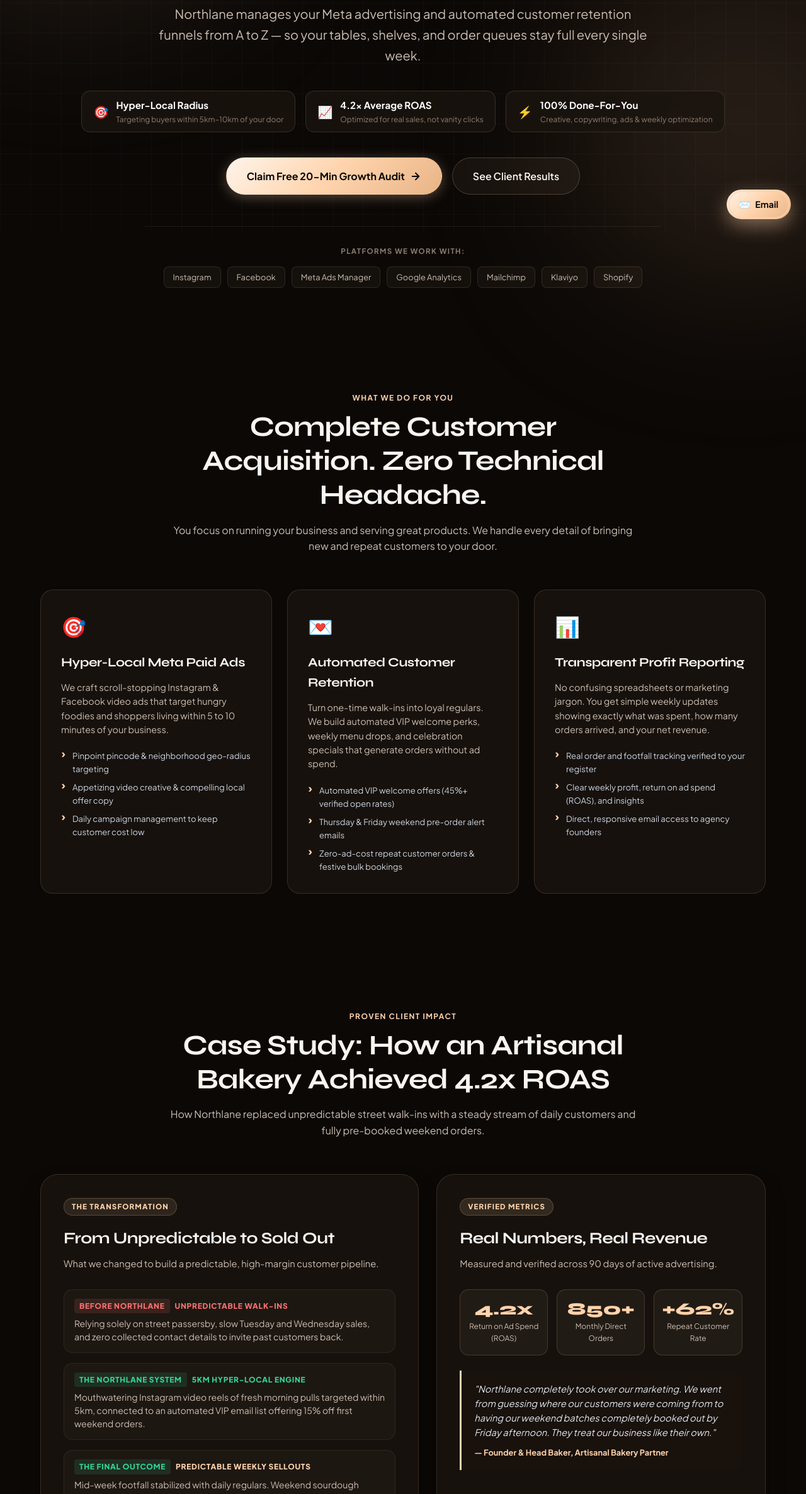
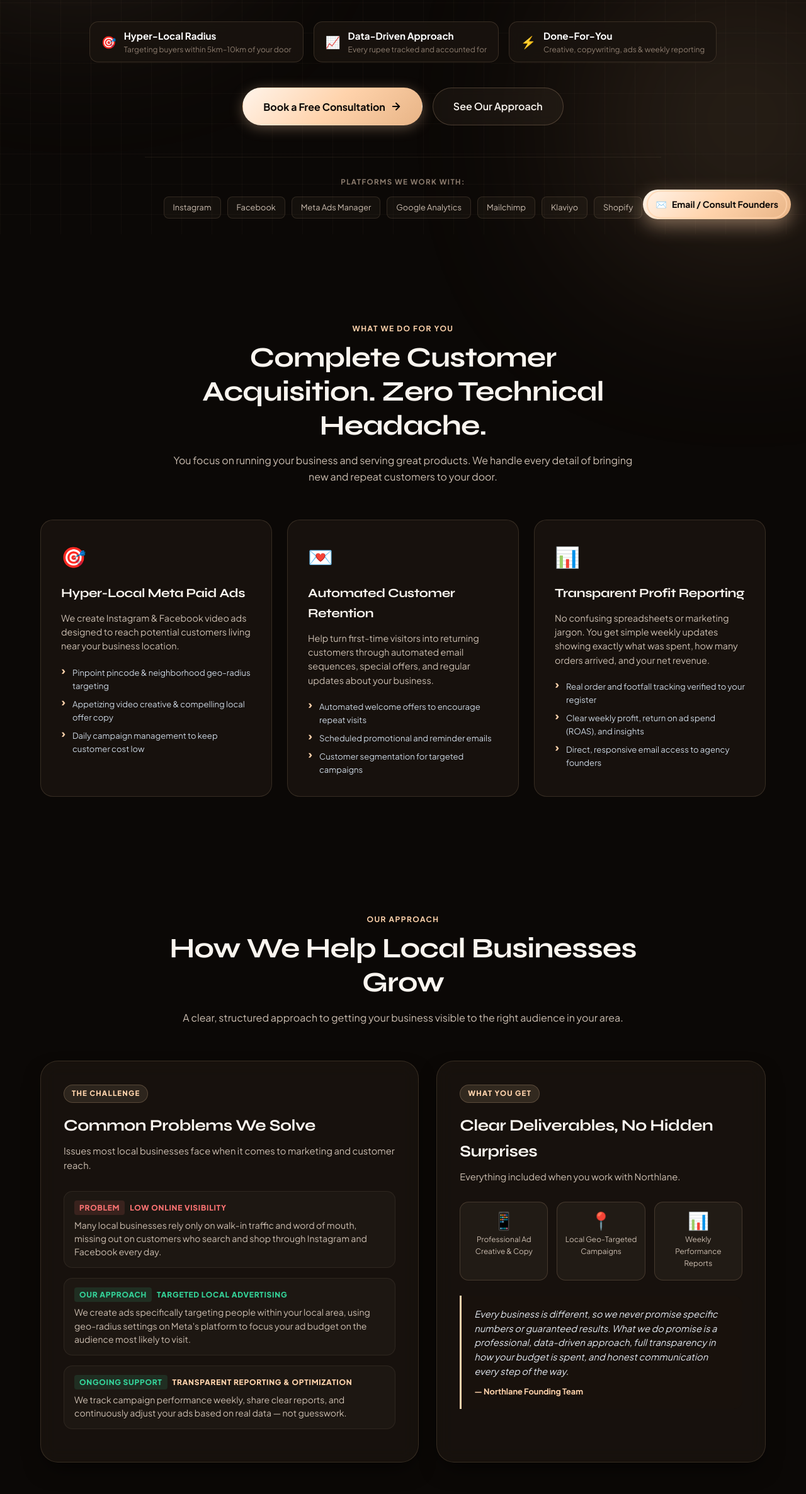
Before and after one commit to Zcross091/agency-backup, a website: page index.html in a window 1280 px wide. Shown: the part 428-2800 px from the top of the page at 63% size. Drawn offline with Linux system fonts and the light colour scheme.

Commit message:
refactor(copy): remove all fake metrics, impossible promises, and fabricated testimonials - honest professional agency tone

```diff
--- a/index.html
+++ b/index.html
@@ -77,11 +77,11 @@
     <section class="hero-section">
       <div class="container hero-container">
         <h1 class="hero-title">
-          We bring paying customers <span class="gradient-text">directly to your business</span>.
+          We help local businesses <span class="gradient-text">reach more customers</span>.
         </h1>
 
         <p class="hero-subtext">
-          Northlane manages your Meta advertising and automated customer retention funnels from A to Z — so your tables, shelves, and order queues stay full every single week.
+          Northlane manages your Meta advertising and customer retention campaigns from A to Z — so you can focus on running your business while we handle the marketing.
         </p>
 
         <div class="hero-metrics-strip">
@@ -95,26 +95,26 @@
           <div class="metric-pill">
             <div class="metric-icon">📈</div>
             <div class="metric-info">
-              <span class="metric-val">4.2x Average ROAS</span>
-              <span class="metric-label">Optimized for real sales, not vanity clicks</span>
+              <span class="metric-val">Data-Driven Approach</span>
+              <span class="metric-label">Every rupee tracked and accounted for</span>
             </div>
           </div>
           <div class="metric-pill">
             <div class="metric-icon">⚡</div>
             <div class="metric-info">
-              <span class="metric-val">100% Done-For-You</span>
-              <span class="metric-label">Creative, copywriting, ads & weekly optimization</span>
+              <span class="metric-val">Done-For-You</span>
+              <span class="metric-label">Creative, copywriting, ads & weekly reporting</span>
             </div>
           </div>
         </div>
 
         <div class="hero-cta-group">
           <button class="btn btn-primary btn-lg" id="openContactBtnHero">
-            <span>Claim Free 20-Min Growth Audit</span>
+            <span>Book a Free Consultation</span>
             <svg width="18" height="18" viewBox="0 0 24 24" fill="none" stroke="currentColor" stroke-width="2.5" stroke-linecap="round" stroke-linejoin="round"><line x1="5" y1="12" x2="19" y2="12"></line><polyline points="12 5 19 12 12 19"></polyline></svg>
           </button>
           <a href="#case-study" class="btn btn-outline btn-lg">
-            <span>See Client Results</span>
+            <span>See Our Approach</span>
           </a>
         </div>
 
@@ -146,7 +146,7 @@
           <div class="service-box">
             <div class="service-icon">🎯</div>
             <h3 class="service-title">Hyper-Local Meta Paid Ads</h3>
-            <p class="service-desc">We craft scroll-stopping Instagram & Facebook video ads that target hungry foodies and shoppers living within 5 to 10 minutes of your business.</p>
+            <p class="service-desc">We create Instagram & Facebook video ads designed to reach potential customers living near your business location.</p>
             <ul class="service-bullets">
               <li>Pinpoint pincode & neighborhood geo-radius targeting</li>
               <li>Appetizing video creative & compelling local offer copy</li>
@@ -157,11 +157,11 @@
           <div class="service-box">
             <div class="service-icon">💌</div>
             <h3 class="service-title">Automated Customer Retention</h3>
-            <p class="service-desc">Turn one-time walk-ins into loyal regulars. We build automated VIP welcome perks, weekly menu drops, and celebration specials that generate orders without ad spend.</p>
+            <p class="service-desc">Help turn first-time visitors into returning customers through automated email sequences, special offers, and regular updates about your business.</p>
             <ul class="service-bullets">
-              <li>Automated VIP welcome offers (45%+ verified open rates)</li>
-              <li>Thursday & Friday weekend pre-order alert emails</li>
-              <li>Zero-ad-cost repeat customer orders & festive bulk bookings</li>
+              <li>Automated welcome offers to encourage repeat visits</li>
+              <li>Scheduled promotional and reminder emails</li>
+              <li>Customer segmentation for targeted campaigns</li>
             </ul>
           </div>
 
@@ -179,73 +179,73 @@
       </div>
     </section>
 
-    <!-- Client Results Case Study -->
+    <!-- Our Approach Section -->
     <section class="section pilot-section" id="case-study">
       <div class="container">
         <div class="section-header">
-          <span class="section-eyebrow">PROVEN CLIENT IMPACT</span>
-          <h2 class="section-title">Case Study: How an Artisanal Bakery Achieved 4.2x ROAS</h2>
+          <span class="section-eyebrow">OUR APPROACH</span>
+          <h2 class="section-title">How We Help Local Businesses Grow</h2>
           <p class="section-desc">
-            How Northlane replaced unpredictable street walk-ins with a steady stream of daily customers and fully pre-booked weekend orders.
+            A clear, structured approach to getting your business visible to the right audience in your area.
           </p>
         </div>
 
         <div class="pilot-grid">
-          <!-- Left Column: Before vs After Transformation -->
+          <!-- Left Column: The Problem & Our Approach -->
           <div class="pilot-card funnel-card">
-            <div class="card-badge">THE TRANSFORMATION</div>
-            <h3 class="card-title">From Unpredictable to Sold Out</h3>
-            <p class="card-sub">What we changed to build a predictable, high-margin customer pipeline.</p>
+            <div class="card-badge">THE CHALLENGE</div>
+            <h3 class="card-title">Common Problems We Solve</h3>
+            <p class="card-sub">Issues most local businesses face when it comes to marketing and customer reach.</p>
 
             <div class="transformation-item">
               <div class="transformation-header">
-                <span class="badge-before">BEFORE NORTHLANE</span>
-                <span style="color: #F87171;">Unpredictable Walk-ins</span>
+                <span class="badge-before">PROBLEM</span>
+                <span style="color: #F87171;">Low Online Visibility</span>
               </div>
-              <p>Relying solely on street passersby, slow Tuesday and Wednesday sales, and zero collected contact details to invite past customers back.</p>
+              <p>Many local businesses rely only on walk-in traffic and word of mouth, missing out on customers who search and shop through Instagram and Facebook every day.</p>
             </div>
 
             <div class="transformation-item">
               <div class="transformation-header">
-                <span class="badge-after">THE NORTHLANE SYSTEM</span>
-                <span style="color: #34D399;">5km Hyper-Local Engine</span>
+                <span class="badge-after">OUR APPROACH</span>
+                <span style="color: #34D399;">Targeted Local Advertising</span>
               </div>
-              <p>Mouthwatering Instagram video reels of fresh morning pulls targeted within 5km, connected to an automated VIP email list offering 15% off first weekend orders.</p>
+              <p>We create ads specifically targeting people within your local area, using geo-radius settings on Meta's platform to focus your ad budget on the audience most likely to visit.</p>
             </div>
 
             <div class="transformation-item">
               <div class="transformation-header">
-                <span class="badge-after">THE FINAL OUTCOME</span>
-                <span style="color: var(--accent-cream);">Predictable Weekly Sellouts</span>
+                <span class="badge-after">ONGOING SUPPORT</span>
+                <span style="color: var(--accent-cream);">Transparent Reporting & Optimization</span>
               </div>
-              <p>Mid-week footfall stabilized with daily regulars. Weekend sourdough loaves, celebration cakes, and seasonal gift hampers sold out in advance every Friday.</p>
+              <p>We track campaign performance weekly, share clear reports, and continuously adjust your ads based on real data — not guesswork.</p>
             </div>
           </div>
 
-          <!-- Right Column: Verified Metrics & Testimonial -->
+          <!-- Right Column: What You Get -->
           <div class="pilot-card analytics-card">
-            <div class="card-badge green-badge">VERIFIED METRICS</div>
-            <h3 class="card-title">Real Numbers, Real Revenue</h3>
-            <p class="card-sub">Measured and verified across 90 days of active advertising.</p>
+            <div class="card-badge green-badge">WHAT YOU GET</div>
+            <h3 class="card-title">Clear Deliverables, No Hidden Surprises</h3>
+            <p class="card-sub">Everything included when you work with Northlane.</p>
 
             <div class="case-stats-grid">
               <div class="case-stat-card">
-                <div class="case-stat-val">4.2x</div>
-                <div class="case-stat-lbl">Return on Ad Spend (ROAS)</div>
+                <div class="case-stat-val">📱</div>
+                <div class="case-stat-lbl">Professional Ad Creative & Copy</div>
               </div>
               <div class="case-stat-card">
-                <div class="case-stat-val">850+</div>
-                <div class="case-stat-lbl">Monthly Direct Orders</div>
+                <div class="case-stat-val">📍</div>
+                <div class="case-stat-lbl">Local Geo-Targeted Campaigns</div>
               </div>
               <div class="case-stat-card">
-                <div class="case-stat-val">+62%</div>
-                <div class="case-stat-lbl">Repeat Customer Rate</div>
+                <div class="case-stat-val">📊</div>
+                <div class="case-stat-lbl">Weekly Performance Reports</div>
               </div>
             </div>
 
             <div class="client-quote-box">
-              <p>"Northlane completely took over our marketing. We went from guessing where our customers were coming from to having our weekend batches completely booked out by Friday afternoon. They treat our business like their own."</p>
-              <div class="client-quote-author">— Founder & Head Baker, Artisanal Bakery Partner</div>
+              <p>Every business is different, so we never promise specific numbers or guaranteed results. What we do promise is a professional, data-driven approach, full transparency in how your budget is spent, and honest communication every step of the way.</p>
+              <div class="client-quote-author">— Northlane Founding Team</div>
             </div>
           </div>
         </div>
@@ -258,14 +258,14 @@
         <div class="section-header">
           <span class="section-eyebrow">SIMPLE 3-STEP JOURNEY</span>
           <h2 class="section-title">How We Work Together</h2>
-          <p class="section-desc">From our initial strategy call to your first wave of paying customers in under 7 business days.</p>
+          <p class="section-desc">A simple, structured onboarding process so you know exactly what happens at each stage.</p>
         </div>
 
         <div class="process-track">
           <div class="process-card">
             <div class="step-badge">STEP 01 (DAY 1 - 2)</div>
             <h3 class="process-step-title">Free Growth Audit</h3>
-            <p>We analyze your local neighborhood, review your best-selling items, and show you exactly where new high-paying customers are waiting.</p>
+            <p>We discuss your business, your goals, and your local area to understand if and how paid advertising can help you reach more potential customers.</p>
           </div>
 
           <div class="process-card">
@@ -277,7 +277,7 @@
           <div class="process-card highlight-card">
             <div class="step-badge green-badge">STEP 03 (DAY 6 & BEYOND)</div>
             <h3 class="process-step-title">You Serve New Customers</h3>
-            <p>Campaigns go live. Customers walk in and place orders. We monitor and optimize your ads every week to maximize your profit.</p>
+            <p>Campaigns go live. We monitor performance, share weekly reports with you, and continuously optimize to get the best possible results from your budget.</p>
           </div>
         </div>
       </div>
@@ -355,9 +355,9 @@
         <div class="contact-grid">
           <div class="contact-info">
             <span class="section-eyebrow">TAKE THE FIRST STEP</span>
-            <h2 class="section-title">Ready to flood your business with paying customers?</h2>
+            <h2 class="section-title">Interested in growing your business online?</h2>
             <p class="contact-text">
-              Speak directly with the founders of Northlane. Tell us about your business, your current customer volume, and where you want to grow next.
+              Speak directly with the founders of Northlane. Tell us about your business, your current situation, and what you're looking to achieve.
             </p>
 
             <div class="contact-highlights">
@@ -399,8 +399,8 @@
           <!-- Lead Intake Form -->
           <div class="contact-form-card">
             <div class="form-header">
-              <h3>Claim Your Free Growth Audit</h3>
-              <p>Complete this quick 1-minute brief to receive your custom market roadmap.</p>
+              <h3>Get in Touch</h3>
+              <p>Fill in your details and we'll get back to you to discuss how we can help.</p>
             </div>
 
             <form id="leadIntakeForm" class="intake-form">
@@ -432,14 +432,14 @@
               </div>
 
               <div class="form-group">
-                <label for="clientNeeds">Your Business & Growth Goals <span class="required">*</span></label>
-                <textarea id="clientNeeds" name="needs" rows="3" placeholder="Tell us about your business, current customer orders, and what you'd like to achieve (e.g. We want to double our weekend orders and build a VIP customer list)..." required></textarea>
+                <label for="clientNeeds">Tell Us About Your Business <span class="required">*</span></label>
+                <textarea id="clientNeeds" name="needs" rows="3" placeholder="Tell us about your business, what you currently do for marketing, and what you're hoping to improve..." required></textarea>
               </div>
 
               <div class="form-status" id="formStatus"></div>
 
               <button type="submit" class="btn btn-primary btn-submit full-width" id="submitBtn">
-                <span id="submitBtnText">Submit for Executive Review</span>
+                <span id="submitBtnText">Send Inquiry</span>
                 <div class="spinner" id="submitSpinner" style="display: none;"></div>
               </button>
 
@@ -488,11 +488,11 @@
       </div>
 
       <div class="footer-col">
-        <h4 class="footer-heading">Results & Tools</h4>
+        <h4 class="footer-heading">Explore</h4>
         <ul class="footer-links">
-          <li><a href="#case-study">Bakery Case Study (4.2x ROAS)</a></li>
-          <li><a href="#revenue-calculator">Revenue Potential Estimator</a></li>
-          <li><a href="#process">3-Step Velocity Process</a></li>
+          <li><a href="#case-study">Our Approach</a></li>
+          <li><a href="#revenue-calculator">Revenue Estimator</a></li>
+          <li><a href="#process">How We Work</a></li>
         </ul>
       </div>
 
@@ -500,7 +500,7 @@
         <h4 class="footer-heading">Direct Inquiry</h4>
         <p class="footer-note">
           Official Agency Desk: <a href="mailto:support@northlane.com" style="color: var(--accent-cream); text-decoration: none; font-weight: 600;">support@northlane.com</a><br>
-          Executive responses dispatched within 4 business hours.
+          We aim to respond within 1 business day.
         </p>
       </div>
     </div>
@@ -522,18 +522,18 @@
       <button class="modal-close" id="modalCloseBtn">&times;</button>
       <div class="modal-body">
         <div class="modal-icon">🎯</div>
-        <h3 class="modal-title">Claim Your Free 20-Min Growth Strategy Session</h3>
-        <p class="modal-desc">Tell us about your business and goals. We will build a free local radius report before we speak.</p>
-        <button class="btn btn-primary full-width" id="modalScrollToForm">Jump to Quick Consultation Form</button>
+        <h3 class="modal-title">Book a Free Consultation</h3>
+        <p class="modal-desc">Tell us about your business and what you're looking to achieve. We'll discuss whether our services are a good fit.</p>
+        <button class="btn btn-primary full-width" id="modalScrollToForm">Go to Contact Form</button>
       </div>
     </div>
   </div>
 
   <!-- Floating Direct Contact Button -->
-  <a href="#contact" class="floating-cta" title="Email Northlane">
+  <a href="#contact" class="floating-cta" title="Get in touch with Northlane">
     <span class="pulse-ring"></span>
     <span class="floating-icon">✉️</span>
-    <span class="floating-label">Email</span>
+    <span class="floating-label">Email / Consult Founders</span>
   </a>
 
   <script src="app.js"></script>
```
